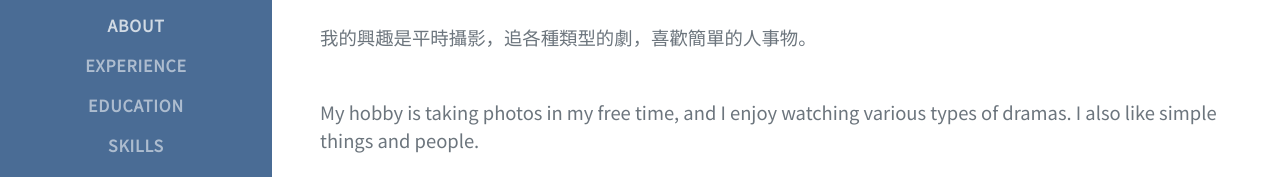
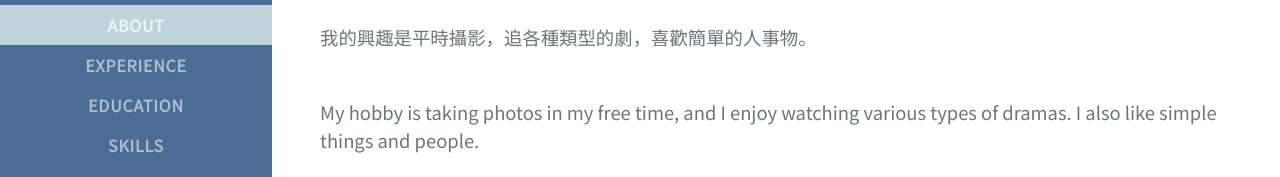
Before and after one commit to A111070015/A111070015.github.io, a plain HTML site: page index.html in a window 1280 px wide. In both pictures the pointer is over the item "ABOUT". Shown: the part 367-544 px from the top of the page. Drawn offline with nearby package versions, Linux system fonts and the light colour scheme; a web font is replaced by a local one.

Commit message:
專長背景色

```diff
--- a/css/my_styles.css
+++ b/css/my_styles.css
@@ -41,3 +41,6 @@ a:hover{
 .fa-li{
     font-size: 1.5rem;
 }
+ul>li:hover{
+    background-color:#bed4da;
+}
```
